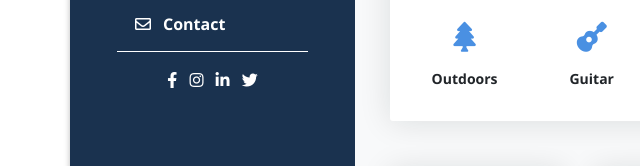
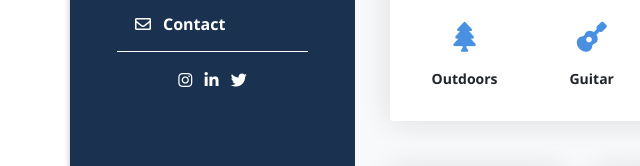
Before and after one commit to BerktheLightbringer/clean-resume, a website with bundled scripts: page index.html in a window 1280 px wide. Shown: the part 530-696 px from the top of the page, 0-640 px from the left. Built offline with nearby package versions, Linux system fonts and the light colour scheme.

Commit message:
Add files via upload

```diff
--- a/index.html
+++ b/index.html
@@ -39,10 +39,10 @@
 								<li><a class="font-weight-bold text-white" href="#contact"><i class="far fa-envelope"></i>Contact</a></li>
 							</ul>
 							<ul class="list-unstyled list-inline mt-3 text-center">
-								<li class="list-inline-item"><a class="text-white" href="#"><i class="fab fa-facebook-f"></i></a></li>
-								<li class="list-inline-item"><a class="text-white" href="#"><i class="fab fa-instagram"></i></a></li>
-								<li class="list-inline-item"><a class="text-white" href="#"><i class="fab fa-linkedin-in"></i></a></li>
-								<li class="list-inline-item"><a class="text-white" href="#"><i class="fab fa-twitter"></i></a></li>
+
+								<li class="list-inline-item"><a class="text-white" href="https://www.instagram.com/berkthelightbringer"><i class="fab fa-instagram"></i></a></li>
+								<li class="list-inline-item"><a class="text-white" href="https://www.linkedin.com/in/ozcanberkatakan/"><i class="fab fa-linkedin-in"></i></a></li>
+								<li class="list-inline-item"><a class="text-white" href="https://twitter.com/Berkinandout"><i class="fab fa-twitter"></i></a></li>
 
 							</ul>
 						</div>
```
